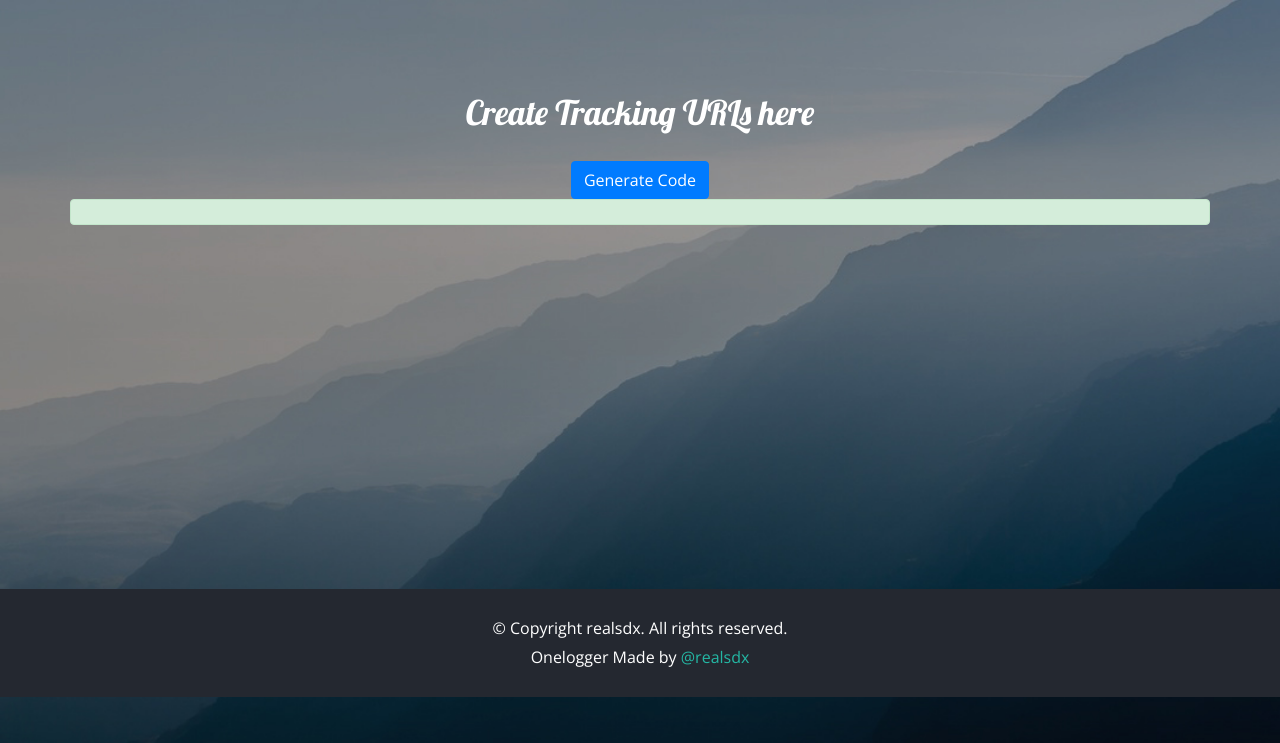
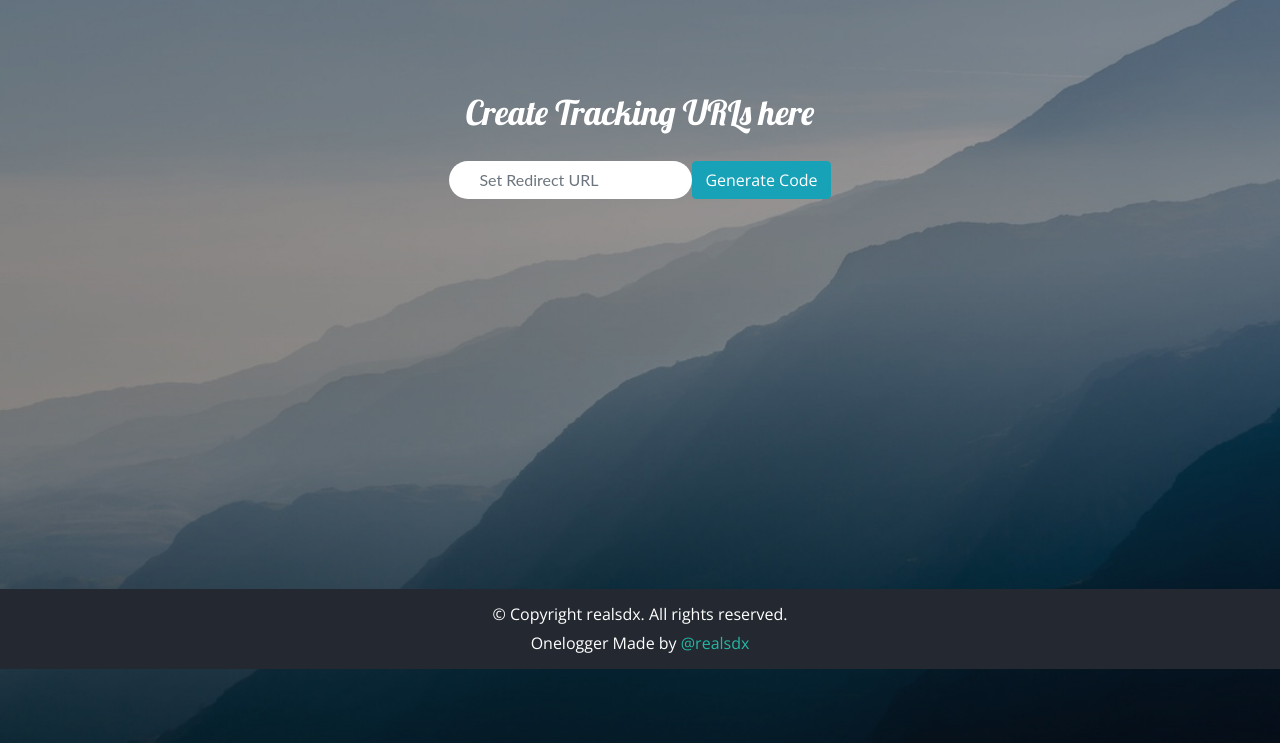
Before and after one commit to realsdx/onelogger, a Django app: page /createlink/ in a window 1280 px wide. Shown: the part 57-800 px from the top of the page. Run offline with Django 3.2, Linux system fonts and the light colour scheme; the visitor is signed in with stand-in values (Sample User, id 1); some libraries are stand-ins or nearby versions.

Commit message:
[REFACTOR] Update tracking method

```diff
--- a/iplogger/static/iplogger/css/style.css
+++ b/iplogger/static/iplogger/css/style.css
@@ -181,7 +181,7 @@ table {
 }
 
 footer {
-    padding: 30px;
+    padding: 1rem;
     color: #fff;
     position: relative;
     bottom: 0;
@@ -248,7 +228,7 @@ h2.subs-title  {
     padding: 30px 0px 20px;
 }
 .form-primary input {
-    height: 50px;
+    /* height: 50px; */
     border: none;
     width: 100%;
     font-family: 'Lato', sans-serif;
--- a/iplogger/templates/iplogger/base.html
+++ b/iplogger/templates/iplogger/base.html
@@ -78,12 +78,9 @@
         </div>
     </footer>
 
-    <script src="https://code.jquery.com/jquery-3.3.1.min.js" integrity="sha256-FgpCb/KJQlLNfOu91ta32o/NMZxltwRo8QtmkMRdAu8="
-        crossorigin="anonymous"></script>
-    <script src="https://cdnjs.cloudflare.com/ajax/libs/popper.js/1.14.3/umd/popper.min.js" integrity="sha384-ZMP7rVo3mIykV+2+9J3UJ46jBk0WLaUAdn689aCwoqbBJiSnjAK/l8WvCWPIPm49"
-        crossorigin="anonymous"></script>
-    <script src="https://stackpath.bootstrapcdn.com/bootstrap/4.1.1/js/bootstrap.min.js" integrity="sha384-smHYKdLADwkXOn1EmN1qk/HfnUcbVRZyYmZ4qpPea6sjB/pTJ0euyQp0Mk8ck+5T"
-        crossorigin="anonymous"></script> {% block script_foot %} {% endblock script_foot %}
+    <script src="https://code.jquery.com/jquery-3.5.1.slim.min.js" integrity="sha384-DfXdz2htPH0lsSSs5nCTpuj/zy4C+OGpamoFVy38MVBnE+IbbVYUew+OrCXaRkfj" crossorigin="anonymous"></script>
+    <script src="https://cdn.jsdelivr.net/npm/bootstrap@4.5.3/dist/js/bootstrap.bundle.min.js" integrity="sha384-ho+j7jyWK8fNQe+A12Hb8AhRq26LrZ/JpcUGGOn+Y7RsweNrtN/tE3MoK7ZeZDyx" crossorigin="anonymous"></script>
+    {% block script_foot %} {% endblock script_foot %}
 </body>
 
 </html>
--- a/iplogger/templates/iplogger/createlink.html
+++ b/iplogger/templates/iplogger/createlink.html
@@ -1,70 +1,39 @@
 {% extends "./base.html" %}
 {% block content %}
-<!-- <style>
-    footer {
-    padding: 30px;
-    color: #fff;
-    position: relative;
-    bottom: 0;
-    top: 16em;
-    text-align: center;
-    background-color: #242830;
 
-    }
-</style> -->
-<div class="content">
+<div class="content" id="tr">
     <div class="container text-center">
         <h1>Create Tracking URLs here</h1> <br>
-
-        <button type="button" class="btn btn-primary" id="gen_code" >Generate Code</button>
-    </div>
-    <div class="container alert alert-success" id="tr">
-
+        <form class="form-primary" style="display: inline-flex; padding-bottom: 1rem;">
+            <input type="text" class="form-control" placeholder="Set Redirect URL" maxlength="256" required=""
+                id="redirect_uri_id">
+            <button type="button" class="btn btn-info" id="gen_code">Generate Code</button>
+        </form>
     </div>
 </div>
 {% endblock %}
 
 {% block script_foot %}
-    <script>
-        $(document).ready(function(){
-            $("#gen_code").click(function(){
-                $.post("/createlink/",
+<script>
+    $(document).ready(function () {
+        $("#gen_code").click(function () {
+            console.log("CKKC");
+            $.post("/createlink/",
                 {
-                    gen_code:"gen",
+                    gen_code: "gen",
+                    redirect_uri: $('#redirect_uri_id').val(),
                     csrfmiddlewaretoken: '{{ csrf_token }}'
-                },function(data){
-                    console.log("AjaX DOne");
+                }, function (data) {
+                    console.log("AjaX Res:", data);
                     var tr_code = data.code;
-                    console.log(tr_code);
-                    $("#tr").html('<p id="trCode">Success! Your Tracking Code is :'+
-                        '<strong>'+tr_code+'</strong>'+'</p>'+
-                        '<form class="form-primary form-primary-logs">\
-                        <input type="text" class="form-control" placeholder="Enter Redirect URL" \
-                        maxlength="256" required="" id="redirect_uri_id">'+
-                        '<button type="button" class="btn" id="save_tr">Save This Code</button>'+
-                        '</form>');
-                    //Save the data
-                    var save_id = $('#save_tr');
-                    if(save_id.length > 0){
-                        save_id.click(function(){
-                            console.log("Save");
-                            $.post("/createlink/",
-                            {
-                                save_code:"yes",
-                                redirect_uri: $('#redirect_uri_id').val(),
-                                csrfmiddlewaretoken: '{{ csrf_token }}'
-                            }, function(data){
-                                //deal with post response
-                                console.log("Save post done");
-                                console.log(data.res);
-                            });
-                        });
-                    }
+                    var redirect_uri = data.redirect_uri;
+
+                    var result = '<div class="container alert alert-success" id="tr">' +
+                        '<p id="trCode">Your Tracking URL is :' + '<strong>' + window.location.origin +
+                        "/track/" + tr_code + '</strong> --> ' + redirect_uri + '</p></div>';
+                    $("#tr").append(result);
                 });
-            });
-
-
         });
-
-    </script>
+    });
+</script>
 {% endblock script_foot %}
--- a/iplogger/templates/iplogger/mylogs.html
+++ b/iplogger/templates/iplogger/mylogs.html
@@ -1,7 +1,8 @@
 {% extends "./base.html" %}
 {% block content%}
-<div class="content">
+<div class="container logs">
     <ul>
+        <h2>Logs!</h2>
         {% for i,code in code_list.items %}
         <li><a class="" href="/results/{{ code }}/">{{ code }}</li>
         {% endfor %}
--- a/iplogger/templates/registration/login.html
+++ b/iplogger/templates/registration/login.html
@@ -25,7 +25,7 @@
             </tr>
         </table>
 
-        <input class="form-button2" type="submit" value="login" />
+        <input class="btn btn-info" type="submit" value="login" />
         <input type="hidden" name="next" value="{{ next }}" />
     </form>
 
--- a/iplogger/urls.py
+++ b/iplogger/urls.py
@@ -4,8 +4,8 @@ from . import views
 urlpatterns=[
     path('',views.index, name ="index"),
     path('createlink/',views.createlink, name ="createlink"),
-    path('results/<int:tracking_code>/',views.results, name ="results"),
-    path('track/<int:tracking_code>/', views.track, name = 'track'),
+    path('results/<slug:tracking_code>/',views.results, name ="results"),
+    path('track/<slug:tracking_code>/', views.track, name = 'track'),
     path('track/internal/', views.get_internal, name = 'internal'),
     path('accounts/register/', views.register, name='registration'),
     path('mylogs/', views.mylogs, name='mylogs'),
--- a/iplogger/views.py
+++ b/iplogger/views.py
@@ -102,32 +102,17 @@ def results(req, tracking_code):
 @login_required
 def createlink(req):
     if(req.method == 'POST' and req.user.is_authenticated and 'gen_code' in req.POST):
-        global code_to_save
-        # print(req.POST)
-        # code_list = [c for c in TrackingCode.objects.all().values_list('code',flat=True)]
         code = get_random_string(length=16)
-        # while code in code_list:
-        #     code = randint(1000000,9999999)
-        # print(code)
-        code_to_save = code
-        return JsonResponse({'code':code})
 
-    elif(req.method == 'POST' and 'save_code' in req.POST):
-        current_user = req.user#User.objects.get(username=req.user)
-        if current_user.is_authenticated and (code_to_save != None):
-            redirect_uri = "https://www.google.com"
-            if('redirect_uri' in req.POST):
-                redirect_uri = req.POST["redirect_uri"]
-                redirect_uri = redirect_uri if "://" in redirect_uri else "https://"+redirect_uri
+        redirect_uri = "https://www.google.com"
+        if('redirect_uri' in req.POST):
+            redirect_uri = req.POST["redirect_uri"]
+            redirect_uri = redirect_uri if "://" in redirect_uri else "https://"+redirect_uri
 
-            code_obj = TrackingCode(code=code_to_save, user=current_user, redirect_uri=redirect_uri)
-            code_obj.save()
-            # print("Code saved:", code_to_save)
-            #reset code to None
-            code_to_save = None
-            return JsonResponse({'res':'success'})
-        else:
-            return JsonResponse({'res':'error'})
+        code_obj = TrackingCode(code=code, user=req.user, redirect_uri=redirect_uri)
+        code_obj.save()
+
+        return JsonResponse({'res':'success', 'code':code, 'redirect_uri': redirect_uri})
 
     else:
         redirect_uri_form  = RedirectURIForm()
```
Also changed, not shown: other parts of iplogger/static/iplogger/css/style.css (+12 -24 lines), iplogger/templates/iplogger/index.html (+3 -19 lines).
